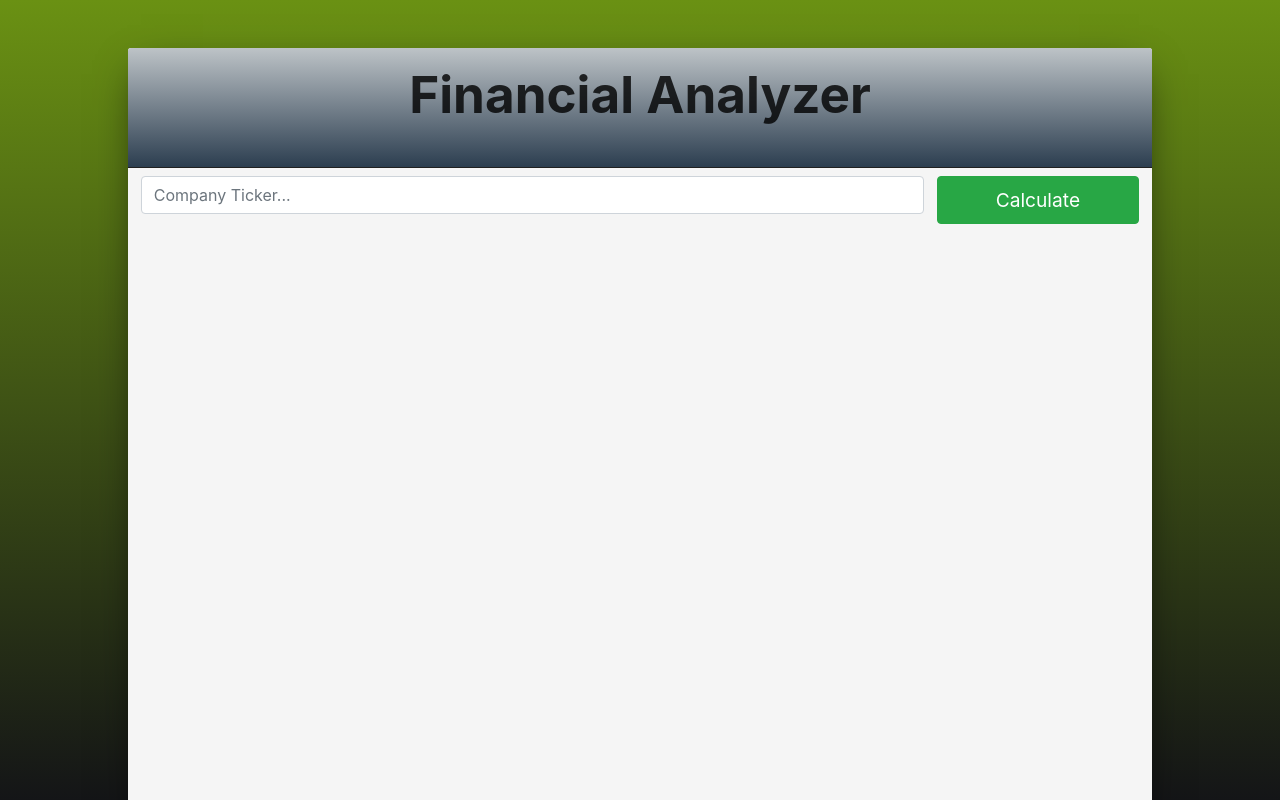
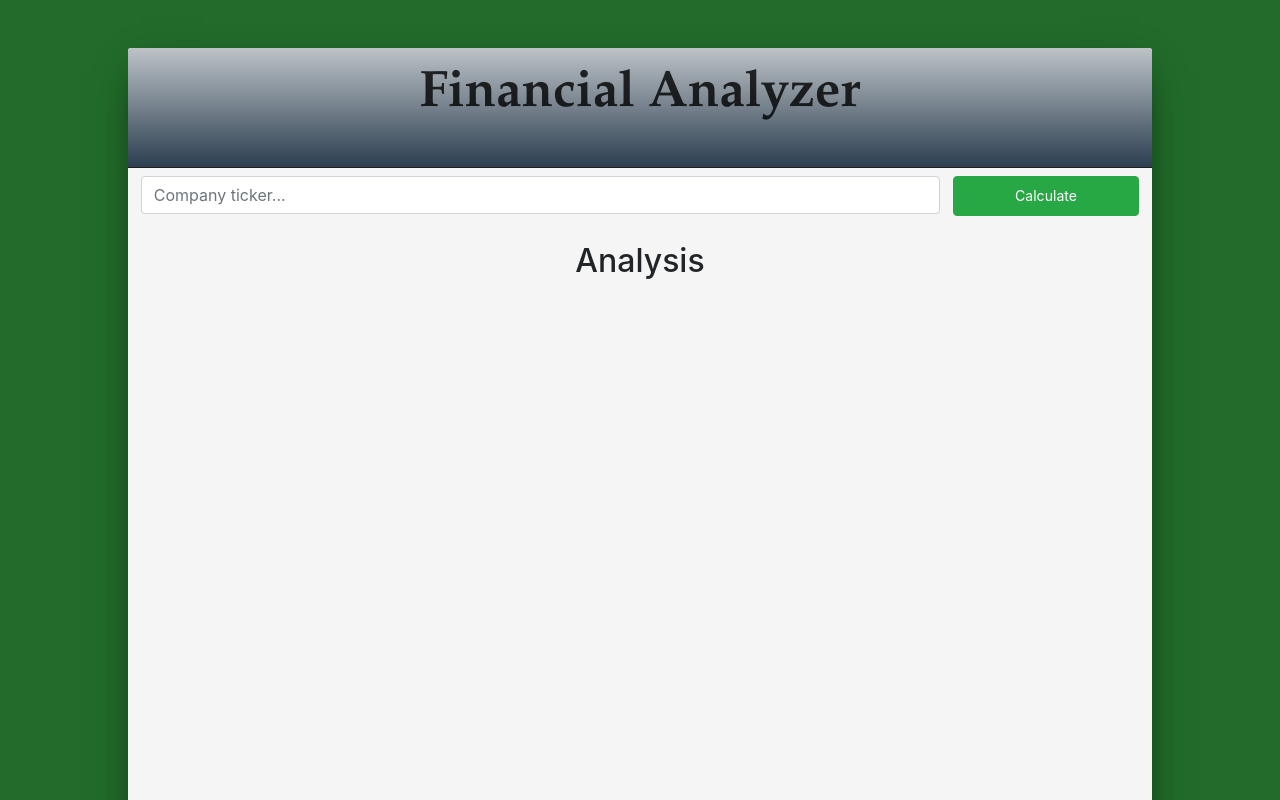
Before and after one commit to brad-herring/financial-ratio-app, a React (Create React App) app: page / in a window 1280 px wide. Shown: the top 800 px of the page. Built offline with nearby package versions, Linux system fonts and the light colour scheme.

Commit message:
Began display

```diff
--- a/src/App.css
+++ b/src/App.css
@@ -1,12 +1,11 @@
 body {
-  background: #6A9113;  /* fallback for old browsers */
-  background: -webkit-linear-gradient(to top, #141517, #6A9113);  /* Chrome 10-25, Safari 5.1-6 */
-  background: linear-gradient(to top, #141517, #6A9113); /* W3C, IE 10+/ Edge, Firefox 16+, Chrome 26+, Opera 12+, Safari 7+ */
+  background: #216C2A;  /* fallback for old browsers */
+  background: -webkit-linear-gradient(to top, #216C2A, #216C2A);  /* Chrome 10-25, Safari 5.1-6 */
+  background: linear-gradient(to top, #216C2A, #216C2A); /* W3C, IE 10+/ Edge, Firefox 16+, Chrome 26+, Opera 12+, Safari 7+ */
   background-attachment: fixed;
   width: 100%;
   height: 100vh;
   align-items: center;
-  font-family: arial;
 }
 
 .main {
@@ -40,6 +39,10 @@ body {
     padding-top: 2vh;
     font-size: 4vw;
     font-weight: bold;
+    font-family: Baskerville, "Baskerville Old Face", "Hoefler Text", Garamond, "Times New Roman", serif;
+    font-style: normal;
+    font-variant: normal;
+    color: black;
 }
 
 .form {
@@ -50,8 +53,12 @@ body {
 
 #main-button {
   margin-left: 1vw;
-  height: 6vh;
-  width: 20vw;
-  font-size: 1.5vw;
+  height: 5vh;
+  width: 18vw;
+  font-size: 1.1vw;
   margin-right: 1vw;
 }
+
+.analysis-title {
+  margin: 2vw;
+}
--- a/src/App.js
+++ b/src/App.js
@@ -1,6 +1,7 @@
 import React, { Component } from 'react';
 import './App.css';
 import Analytics from './Components/Analytics';
+import Display from './Components/Display';
 
 class App extends Component {
 
--- a/src/Components/Analytics.js
+++ b/src/Components/Analytics.js
@@ -1,5 +1,6 @@
 import React, { Component } from 'react';
 import '../App.css';
+import Display from './Display';
 
 class Analytics extends Component {
   state = {
@@ -14,7 +15,7 @@ class Analytics extends Component {
     e.preventDefault();
     const ticker = e.target.elements.ticker.value;
 
-    const income_call = await fetch(`https://financialmodelingprep.com/api/financials/income-statement/${ticker}?period=quarter&datatype=json`);
+    const income_call = await fetch(`https://cors-anywhere.herokuapp.com/https://financialmodelingprep.com/api/financials/income-statement/${ticker}?period=quarter&datatype=json`);
     const income_data = await income_call.json();
 
     const balance_call = await fetch(`https://cors-anywhere.herokuapp.com/https://financialmodelingprep.com/api/financials/balance-sheet-statement/${ticker}?period=quarter&datatype=json`);
@@ -37,9 +38,11 @@ class Analytics extends Component {
     return (
       <div>
         <form className="form" onSubmit={this.getData}>
-          <input className="form-control" type="text" name="ticker" placeholder="Company Ticker..."/>
+          <input className="form-control" type="text" name="ticker" placeholder="Company ticker..."/>
           <button id="main-button" className="btn btn-success">Calculate</button>
         </form>
+
+        <Display />
       </div>
     );
   }
--- a/src/Components/Display.js
+++ b/src/Components/Display.js
@@ -1,13 +1,12 @@
 import React, { Component } from 'react';
-import './App.css';
-import Analytics from './Components/Analytics';
+import '../App.css';
 
 class Display extends Component {
 
   render() {
     return (
       <div>
-
+        <h2 className="analysis-title"><center>Analysis</center></h2>
       </div>
     );
   }
```
